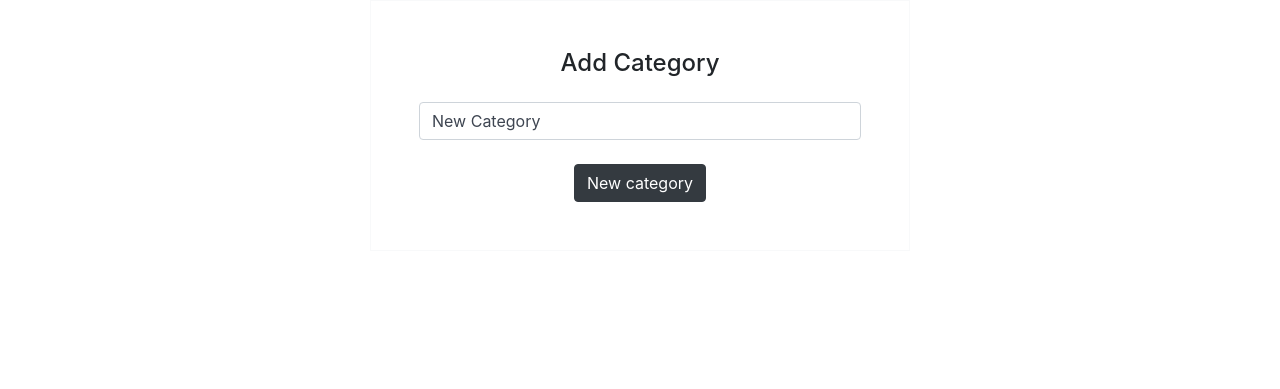
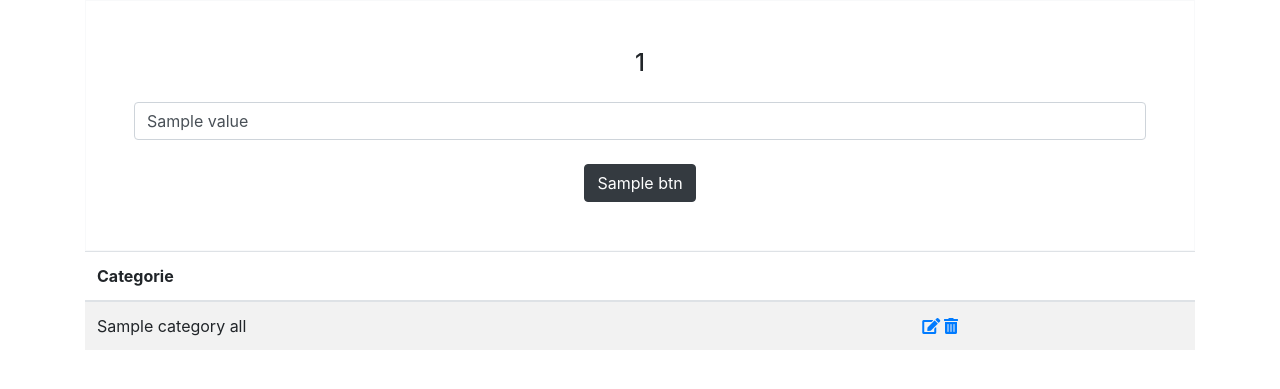
Before and after one commit to Erkha/WildPostInvestigation, a PHP site: template src/View/Category/category_add.html.twig in a window 1280 px wide. Shown: the part 94-483 px from the top of the page. Run offline with PHP 8.4, Linux system fonts and the light colour scheme; the template is opened without the code that fills it: most values are stand-ins (such as "Sample title", 1, 10 or a date in 2020); a stand-in replaces the project's code that opens the database connection; some libraries are stand-ins or nearby versions; some web fonts are replaced.

Commit message:
modification de category, modif de plusieurs vue à une seul

```diff
--- a/src/Controller/AdminRegisterController.php
+++ b/src/Controller/AdminRegisterController.php
@@ -43,7 +43,7 @@ class AdminRegisterController extends AbstractController
                 $adminManager = new AdminRegisterManager();
                 $adminError = $adminManager->userAdminExist($admin['username'], $admin['password']);
             }
-            if (empty($adminError) ) {
+            if (empty($adminError)) {
                 echo "good";
                 //header('Location: ');
                 //exit();
--- a/src/Model/CategoryManager.php
+++ b/src/Model/CategoryManager.php
@@ -36,7 +36,7 @@ class CategoryManager extends AbstractManager
     {
         // prepared request
         $statement = $this->pdo->prepare("INSERT INTO $this->table (`name`) VALUES (:addCat)");
-        $statement->bindValue(':addCat', $addCat['addCat'], \PDO::PARAM_STR);
+        $statement->bindValue(':addCat', $addCat['name'], \PDO::PARAM_STR);
 
         if ($statement->execute()) {
             return (int)$this->pdo->lastInsertId();
--- a/src/View/Category/category_add.html.twig
+++ b/src/View/Category/category_add.html.twig
@@ -1,12 +1,34 @@
 {% extends 'adminLayout.html.twig' %}
 {% block content %}
-<div class="container w-50">
-	<form class="text-center border border-light p-5" method="post">
-	    <p class="h4 mb-4">Add Category</p>
+<div class="container">
+	<form action="/Category/{{method}}" class="text-center border border-light p-5" method="post">
+	    <p class="h4 mb-4">{{ title_page }}</p>
 	    <!-- Name -->
-	    <input type="text" id="defaultSubscriptionFormPassword" class="form-control mb-4" placeholder="New Category" name="addCat">
-	    <button class="btn btn-dark" type="submit">New category</button>
+	    <input type="text" id="defaultSubscriptionFormPassword" class="form-control mb-4" placeholder="Nouvelle categorie" name="name" value="{{ values.name }}">
+	    <button class="btn btn-dark" type="submit">{{Btn}}</button>
 	</form>
-<!-- Default form subscription -->
+</div>
+<div class="container">
+    <table class="table table-striped">
+        <thead>
+          <tr>
+            <th scope="col">Categorie</th>
+            <th scope="col"></th>
+          </tr>
+        </thead>
+        <tbody>
+
+        	{% for category in categoryAll %}
+            <tr>
+              	<td>{{ category.name }}</td>
+              	<th scope="row"><a href="edit/{{category.id}}"><i class="fas fa-edit"></i></a>
+                  <a href="delete/{{category.id}}"><i class="fas fa-trash-alt"></i></a>
+                </th>
+            </tr>
+
+          {% endfor %}
+
+        </tbody>
+    </table>
 </div>
 {% endblock %}
```
Also changed, not shown: src/Controller/CategoryController.php (+21 -6 lines), src/View/Category/category.html.twig (deleted, +0 -29 lines), src/View/Category/categoryEdit.html.twig (deleted, +0 -12 lines).
